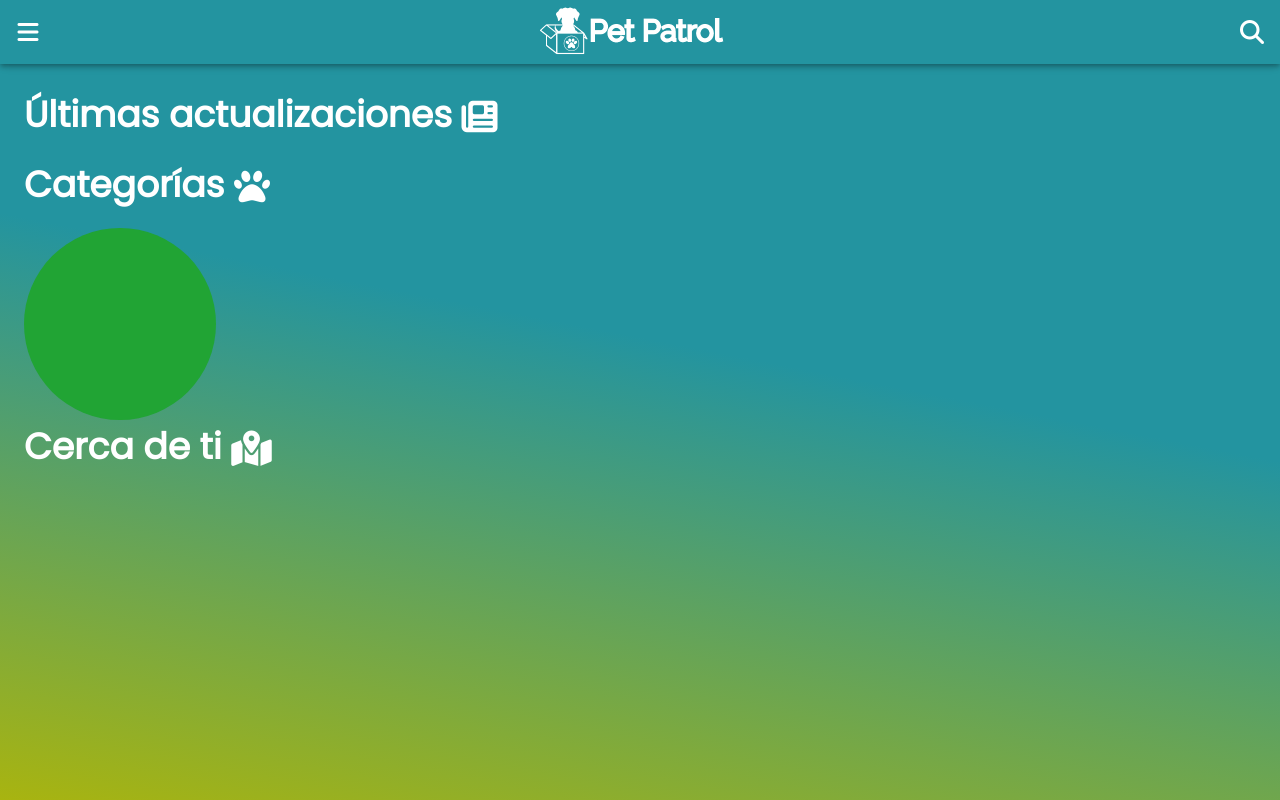
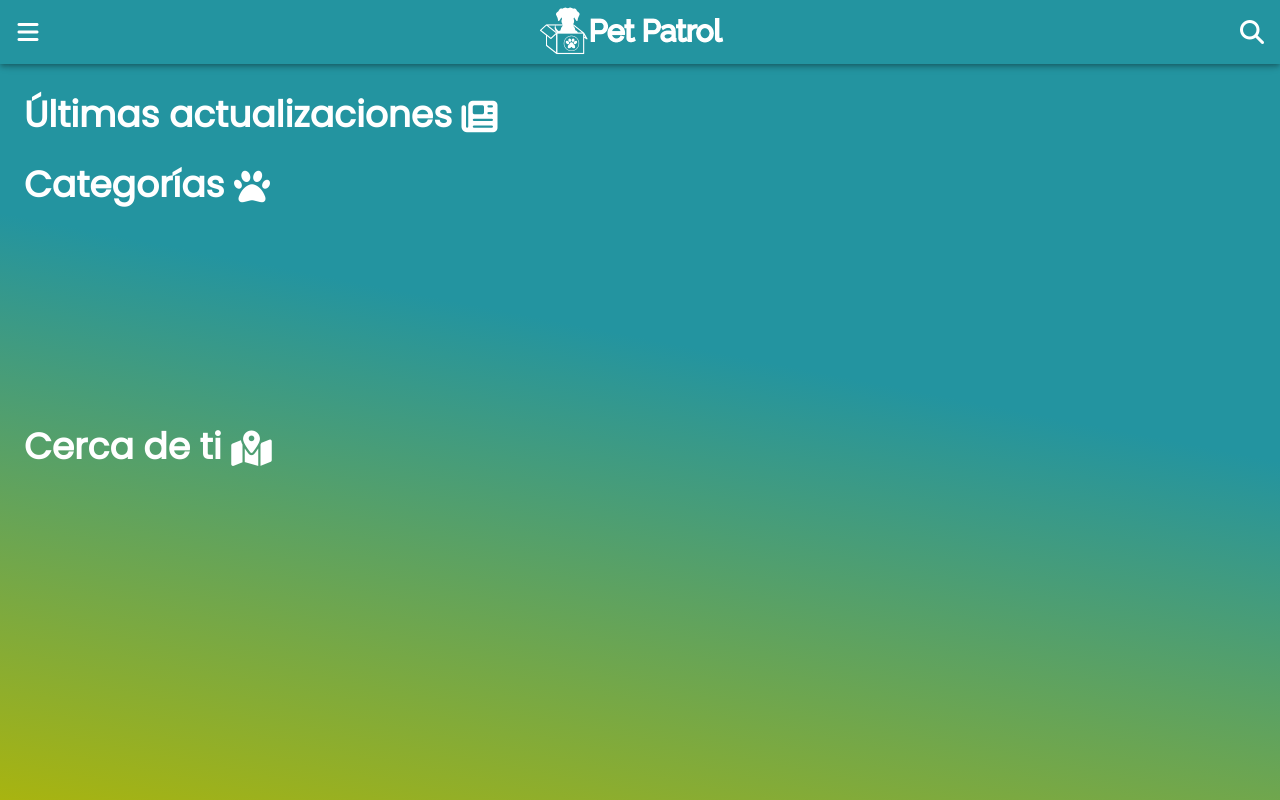
Before and after one commit to JAPGarmando/PetPatrol, a Vue app: page /#/ in a window 1280 px wide. Built offline with nearby package versions, Linux system fonts and the light colour scheme.

Commit message:
Construccion del buttonCategories

```diff
--- a/src/components/home/categoryButtons.vue
+++ b/src/components/home/categoryButtons.vue
@@ -1,6 +1,5 @@
 <template>
     <div class="buttonContainer">
-
     </div>
 </template>
 
@@ -25,6 +24,5 @@ export default {
         flex-direction: row;
         align-items: center;
         justify-content: center;
-        background-color: #21a434;
     }
 </style>
```
